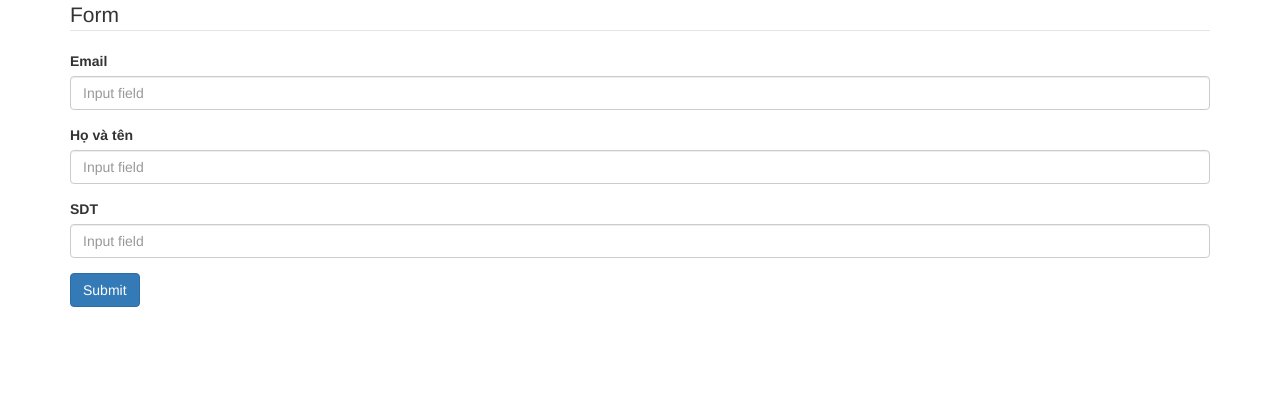
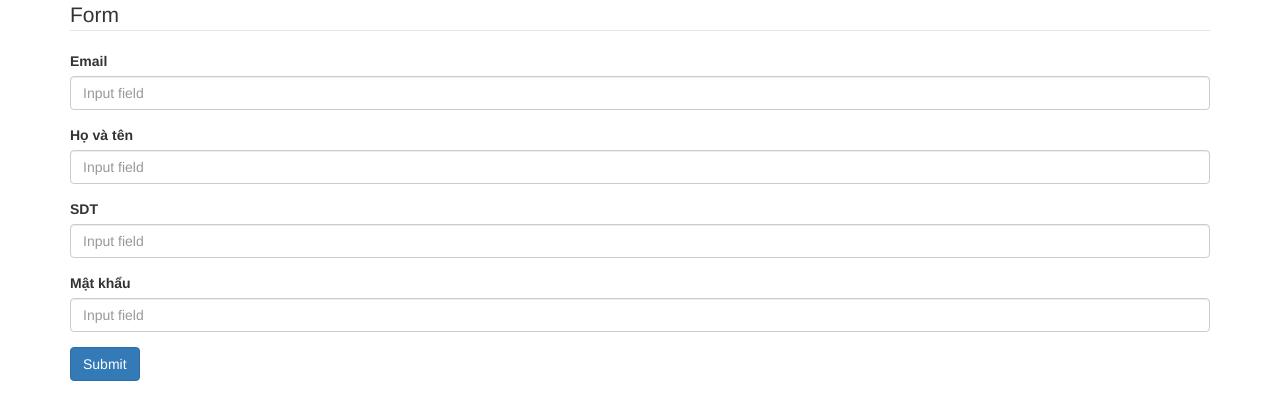
Before and after one commit to Phucvinhsurvival/DuAnTotNghiep, a plain HTML site: page index.html in a window 1280 px wide. Drawn offline with nearby package versions, Linux system fonts and the light colour scheme.

Commit message:
commit tiep

```diff
--- a/index.html
+++ b/index.html
@@ -29,6 +29,10 @@
             <label for="">SDT</label>
             <input type="text" class="form-control" id="" placeholder="Input field">
         </div>
+        <div class="form-group">
+            <label for="">Mật khẩu</label>
+            <input type="text" class="form-control" id="" placeholder="Input field">
+        </div>
         <button type="submit" class="btn btn-primary">Submit</button>
     </form>
 
```
